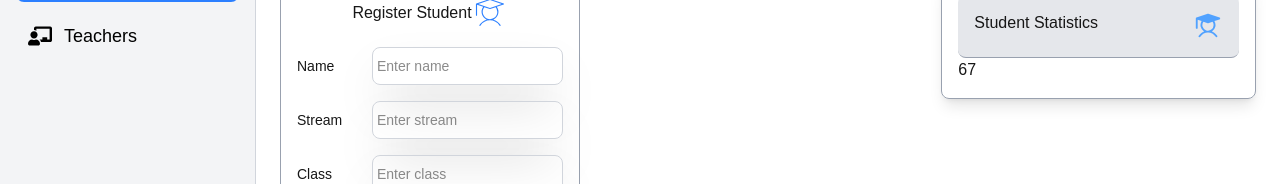
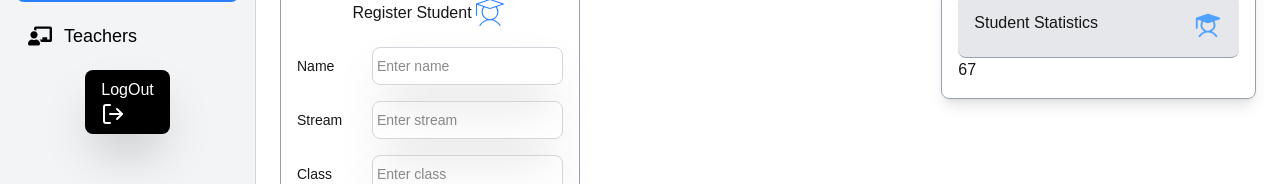
Before and after one commit to isaacmatovu/schoolmanagement, a Next.js app: page /admin in a window 1280 px wide. Shown: the part 219-403 px from the top of the page. Built offline with nearby package versions, Linux system fonts and the light colour scheme; no server answers.

Commit message:
added logout button

```diff
--- a/src/components/admin/Sidebar.tsx
+++ b/src/components/admin/Sidebar.tsx
@@ -5,9 +5,15 @@ import { FaChalkboardTeacher } from "react-icons/fa";
 // import { RiParentFill } from "react-icons/ri";
 import Student from "./Student";
 import Teachers from "./Teacher";
+import { FiLogOut } from "react-icons/fi";
+import Button from "../common/Button";
+import { useRouter } from "next/navigation";
+import { signOut } from "firebase/auth";
+import { auth } from "../../../firebase";
 
 export default function Sidebar() {
   const [active, setActive] = useState("Students");
+  const router = useRouter();
 
   const renderComponent = () => {
     switch (active) {
@@ -19,6 +25,15 @@ export default function Sidebar() {
       //   return <Parent />;
       default:
         return <Student />;
+    }
+  };
+
+  const handleLogOut = async (): Promise<void> => {
+    try {
+      await signOut(auth);
+      router.push("/");
+    } catch (error) {
+      alert("Failed to logout:" + error);
     }
   };
 
@@ -57,17 +72,9 @@ export default function Sidebar() {
         </div>
 
         {/* Parent Link (commented out) */}
-        {/* <div
-          className={`flex items-center justify-center sm:justify-start gap-3 rounded-lg p-3 cursor-pointer ${
-            active === "Parent"
-              ? "bg-blue-500 text-white"
-              : "hover:bg-blue-300 text-black"
-          }`}
-          onClick={() => setActive("Parent")}
-        >
-          <RiParentFill className="text-xl md:text-2xl" />
-          <p className="text-sm sm:text-base md:text-lg">Parent</p>
-        </div> */}
+        <Button text="LogOut" onClick={handleLogOut}>
+          <FiLogOut className="text-xl md:text-2xl" />
+        </Button>
       </div>
 
       {/* Main Content Area */}
@@ -75,3 +82,4 @@ export default function Sidebar() {
     </div>
   );
 }
+//  <FiLogOut className="text-xl md:text-2xl" />
```
